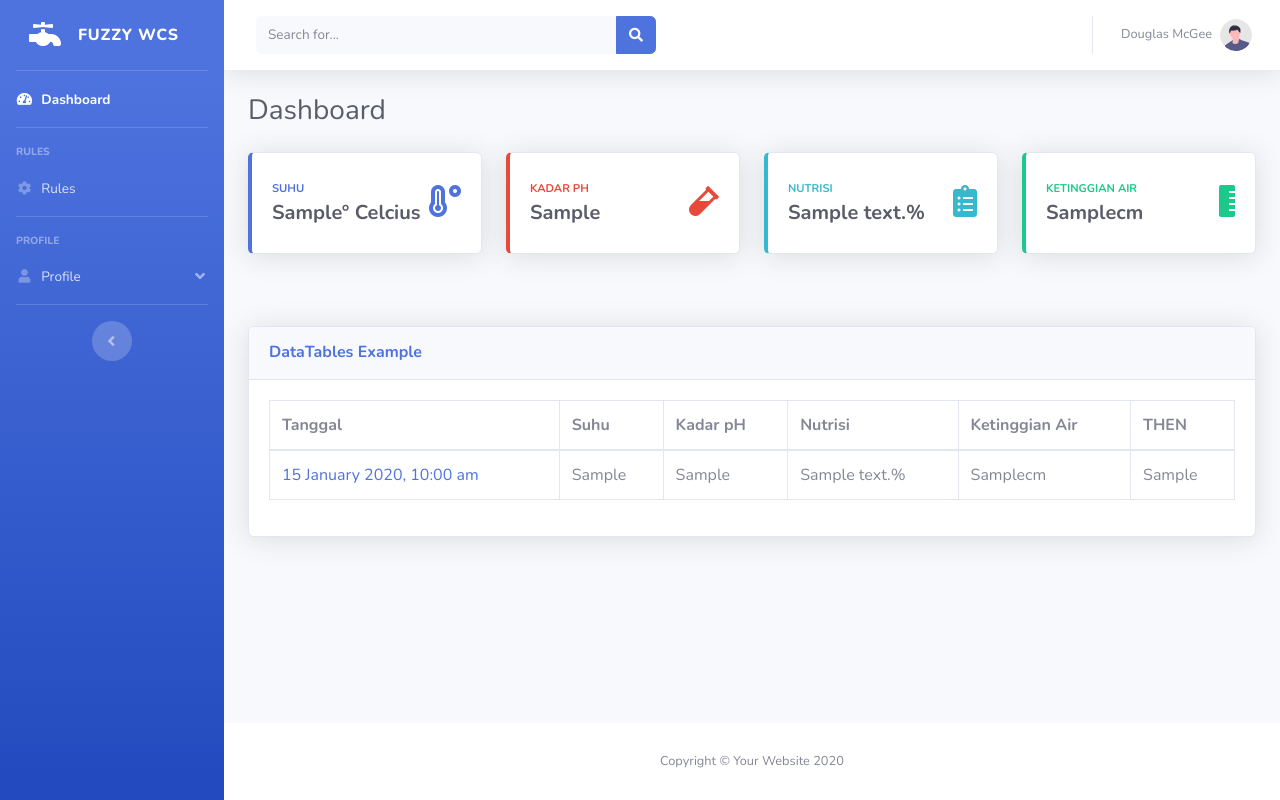
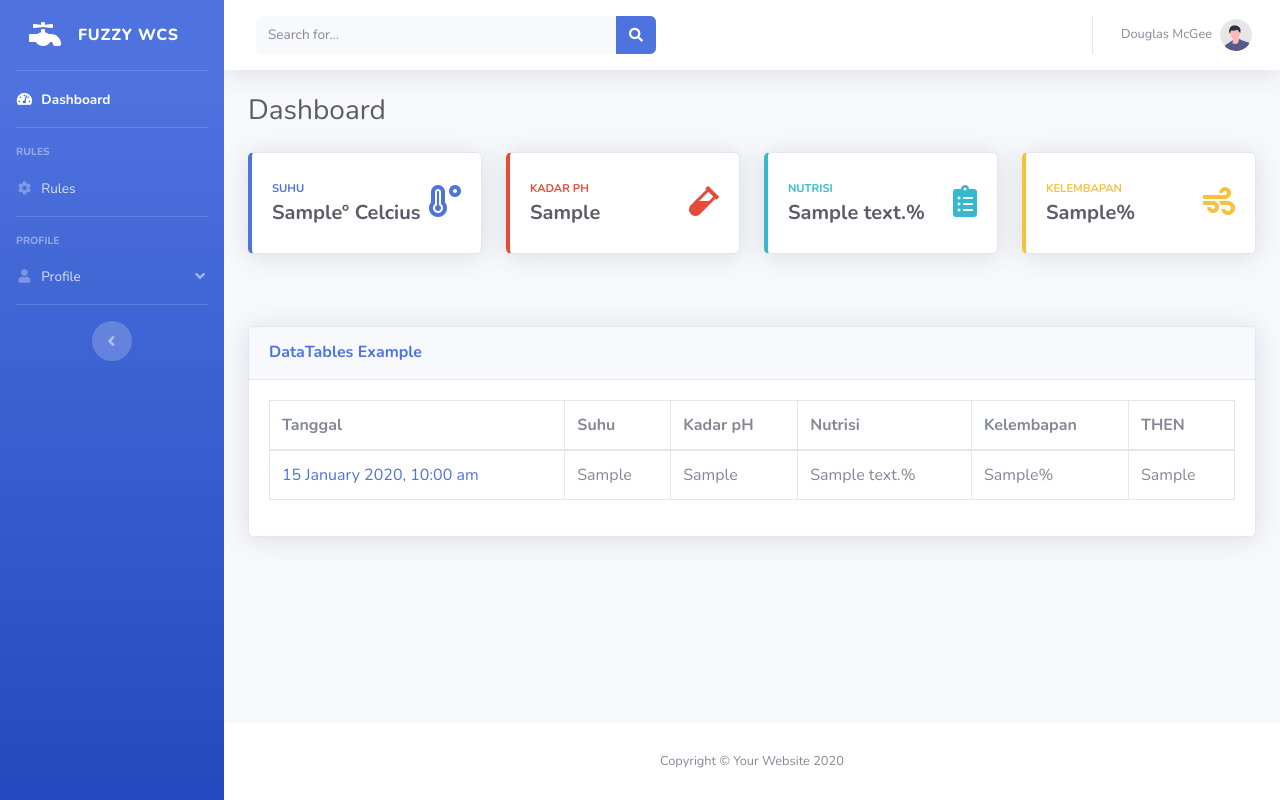
Before and after one commit to fikri221/fuzzy-wcs, a PHP site: page / in a window 1280 px wide. Run offline with PHP 8.4, Linux system fonts and the light colour scheme; tables that the repository leaves empty or names only in its code hold one stand-in row (values such as "Sample post").

Commit message:
pergantian ketinggian air ke kelembapan

```diff
--- a/index.php
+++ b/index.php
@@ -98,18 +98,18 @@ include "layouts/header.php" ?>
                                 </div>
                             </div>
 
-                            <!-- Ketinggian Air Card Example -->
+                            <!-- Kelembapan Card Example -->
                             <div class="col-xl-3 col-md-6 mb-4">
-                                <div class="card border-left-success shadow h-100 py-2">
+                                <div class="card border-left-warning shadow h-100 py-2">
                                     <div class="card-body">
                                         <div class="row no-gutters align-items-center">
                                             <div class="col mr-2">
-                                                <div class="text-xs font-weight-bold text-success text-uppercase mb-1">
-                                                    Ketinggian Air</div>
-                                                <div class="h5 mb-0 font-weight-bold text-gray-800"><?= $row['ketinggian_air'] ?>cm</div>
+                                                <div class="text-xs font-weight-bold text-warning text-uppercase mb-1">
+                                                    Kelembapan</div>
+                                                <div class="h5 mb-0 font-weight-bold text-gray-800"><?= $row['kelembapan'] ?>%</div>
                                             </div>
                                             <div class="col-auto">
-                                                <i class="fas fa-ruler-vertical fa-2x text-success"></i>
+                                                <i class="fas fa-wind fa-2x text-warning"></i>
                                             </div>
                                         </div>
                                     </div>
@@ -131,7 +131,7 @@ include "layouts/header.php" ?>
                                             <th>Suhu</th>
                                             <th>Kadar pH</th>
                                             <th>Nutrisi</th>
-                                            <th>Ketinggian Air</th>
+                                            <th>Kelembapan</th>
                                             <th>THEN</th>
                                         </tr>
                                     </thead>
@@ -146,7 +146,7 @@ include "layouts/header.php" ?>
                                                 <td><?= $row['suhu']; ?></td>
                                                 <td><?= $row['ph']; ?></td>
                                                 <td><?= $row['nutrisi']; ?>%</td>
-                                                <td><?= $row['ketinggian_air']; ?>cm</td>
+                                                <td><?= $row['kelembapan']; ?>%</td>
                                                 <td><?= $row['hasil']; ?></td>
                                             </tr>
                                         <?php } ?>
```
